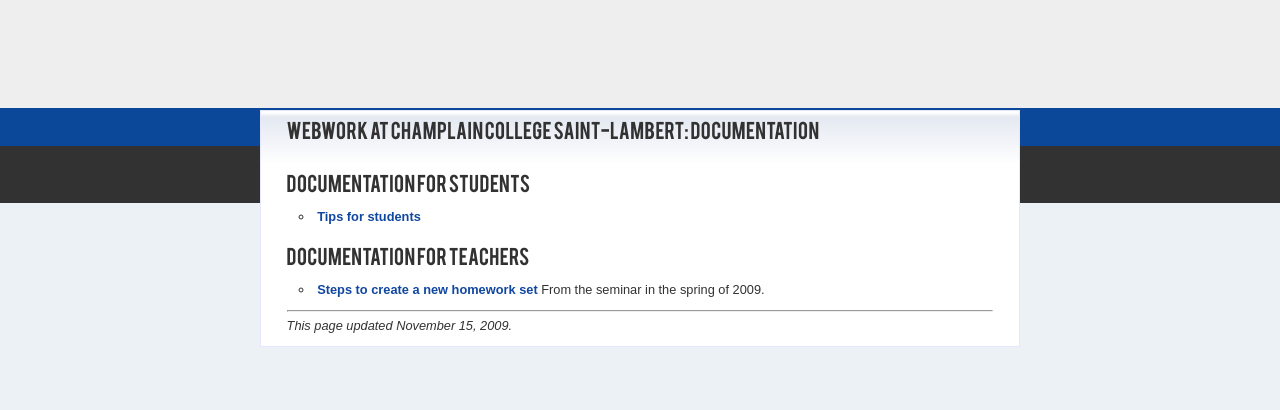
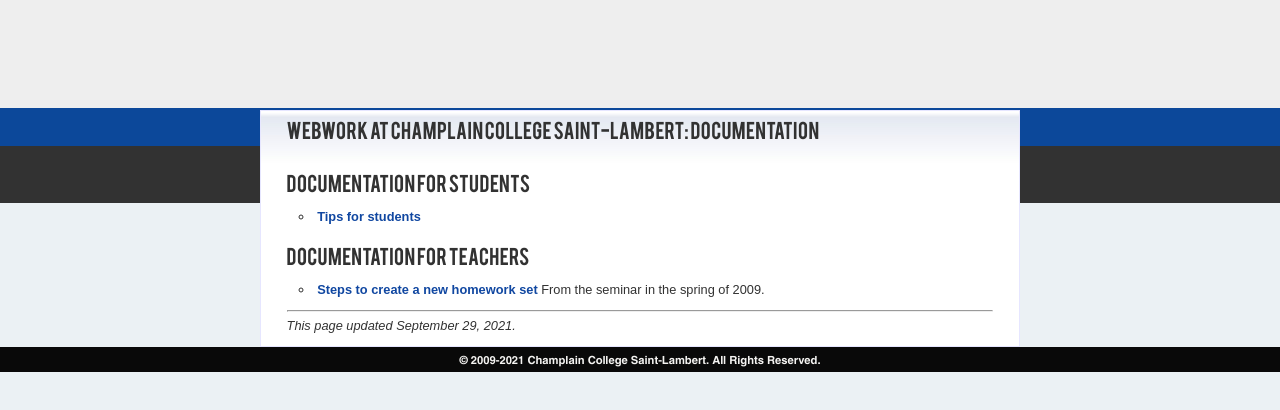
Before and after one commit to cslmath/old.champlainww.ca, a plain HTML site: page wwdoc/index.html in a window 1280 px wide. Drawn offline with Linux system fonts and the light colour scheme.

Commit message:
Update copyright to 2021

```diff
--- a/wwdoc/index.html
+++ b/wwdoc/index.html
@@ -134,10 +134,15 @@
 <hr>
 
 <em>
-This page updated November 15, 2009.
+This page updated September 29, 2021.
 <!-- M. Harper -->
 </em>
 </div>
 </div>
+<!-- start #footer -->
+  <div id="footer">
+    <p>&copy; 2009-2021 Champlain College Saint-Lambert. All Rights Reserved.</p>
+  </div>
+<!-- end #footer -->
 </body>
 </html>
```
Also changed, not shown: index.html (+1 -1 lines), news.html (+1 -1 lines), wwdoc/WWstudenttips.html (+1 -1 lines), wwdoc/createset.html (+5 -0 lines).
